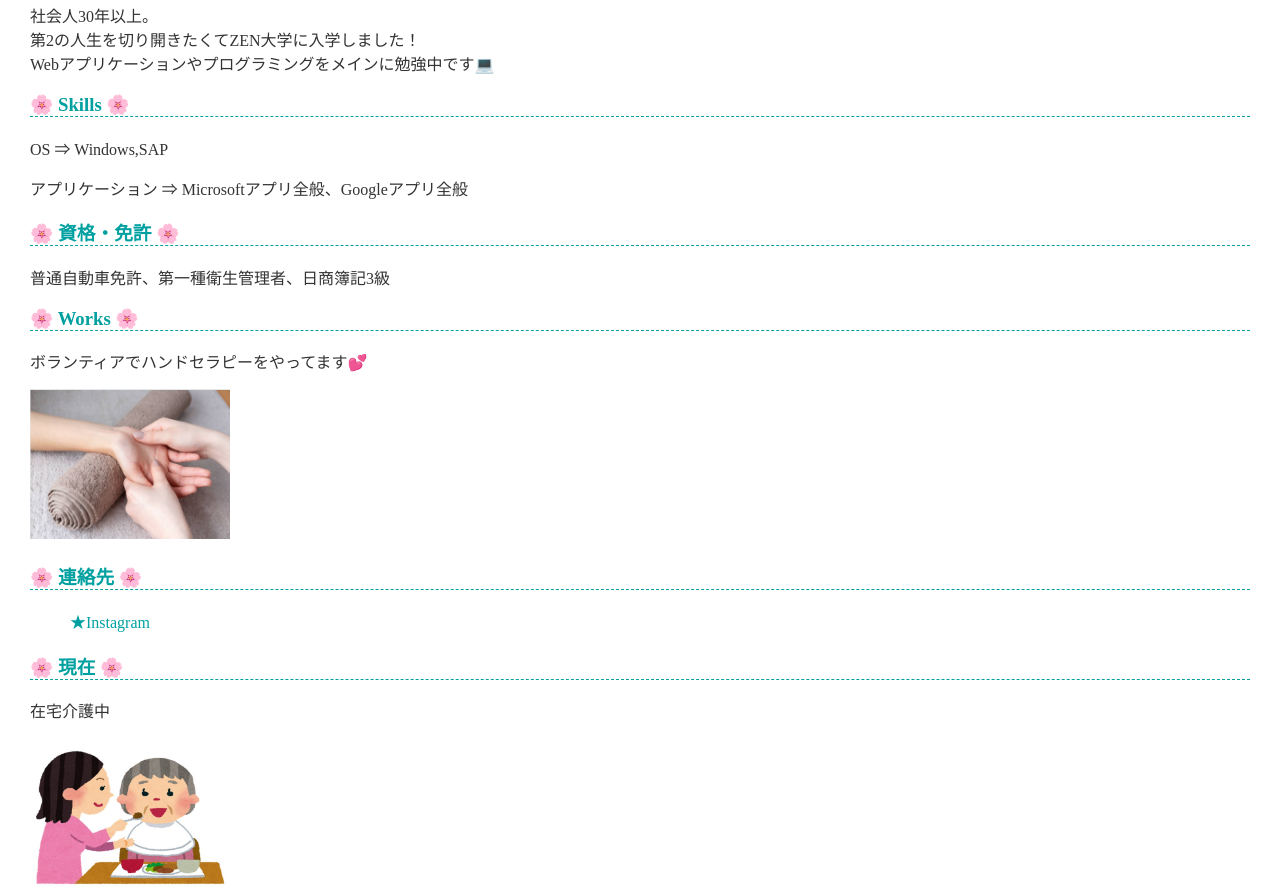
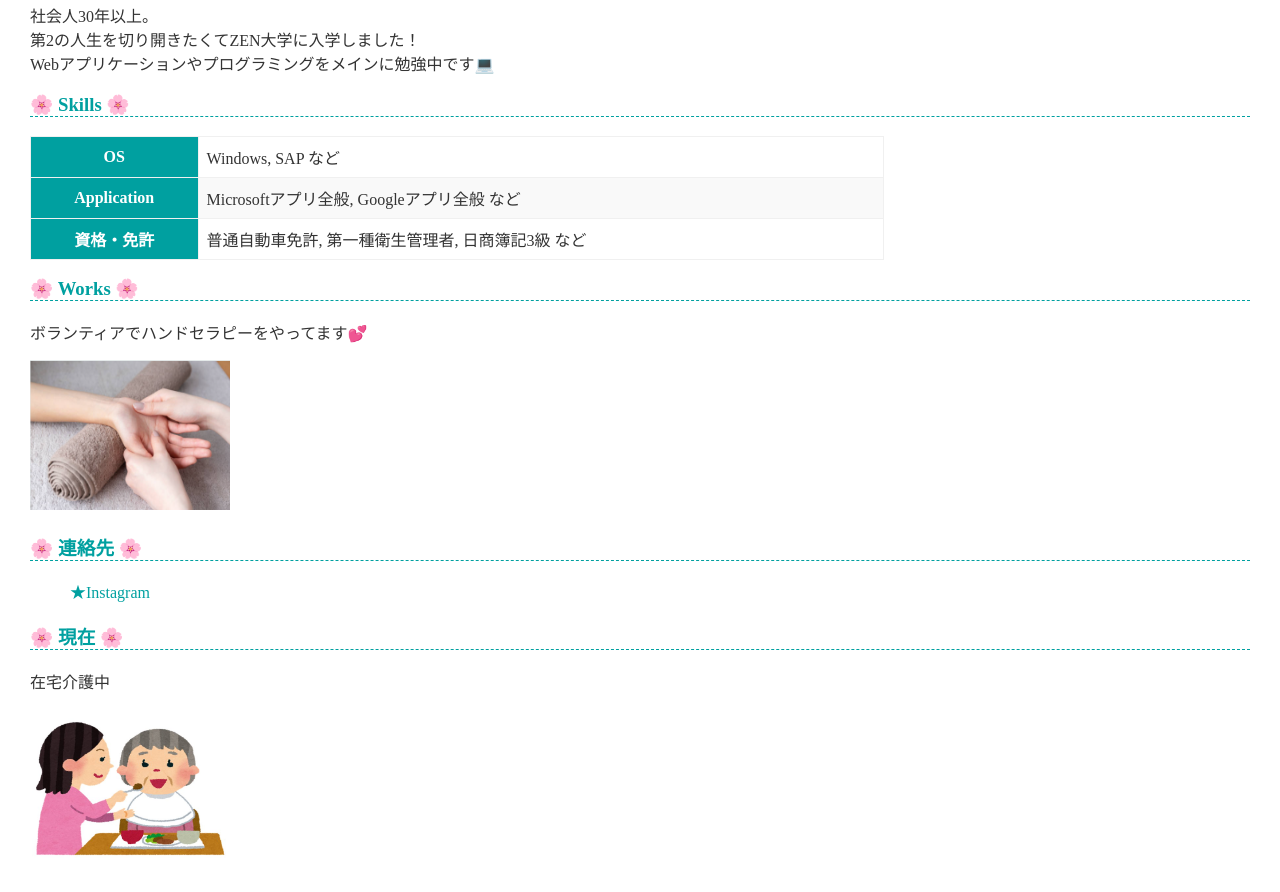
Before and after one commit to Lucky-wakuwaku/Lucky-wakuwaku.github.io, a plain HTML site: page index.html in a window 1280 px wide. Shown: the part 958-1850 px from the top of the page. After the commit the page ends 1821 px from the top, so only its background shows below. Drawn offline with Linux system fonts and the light colour scheme.

Commit message:
style.css

```diff
--- a/index.html
+++ b/index.html
@@ -33,11 +33,20 @@
       Webアプリケーションやプログラミングをメインに勉強中です💻
     </p>
     <h3>🌸 Skills 🌸</h3>
-        <P>OS ⇒ Windows,SAP</P>
-        <P>アプリケーション ⇒ Microsoftアプリ全般、Googleアプリ全般</P>
-    <h3>🌸 資格・免許 🌸</h3>
-        <P>普通自動車免許、第一種衛生管理者、日商簿記3級
-        </P>
+    <table border="1">
+  <tr>
+    <th>OS</th>
+    <td>Windows, SAP など</td>
+  </tr>
+  <tr>
+    <th>Application</th>
+    <td>Microsoftアプリ全般, Googleアプリ全般 など</td>
+  </tr>
+  <tr>
+    <th>資格・免許</th>
+    <td>普通自動車免許, 第一種衛生管理者, 日商簿記3級 など</td>
+  </tr>
+</table>
     <h3>🌸 Works 🌸</h3>
     <p>ボランティアでハンドセラピーをやってます💕</p>
       <img src="ハンドセラピー.png" alt="ハンドセラピーの画像" width="200" height="150">
```
